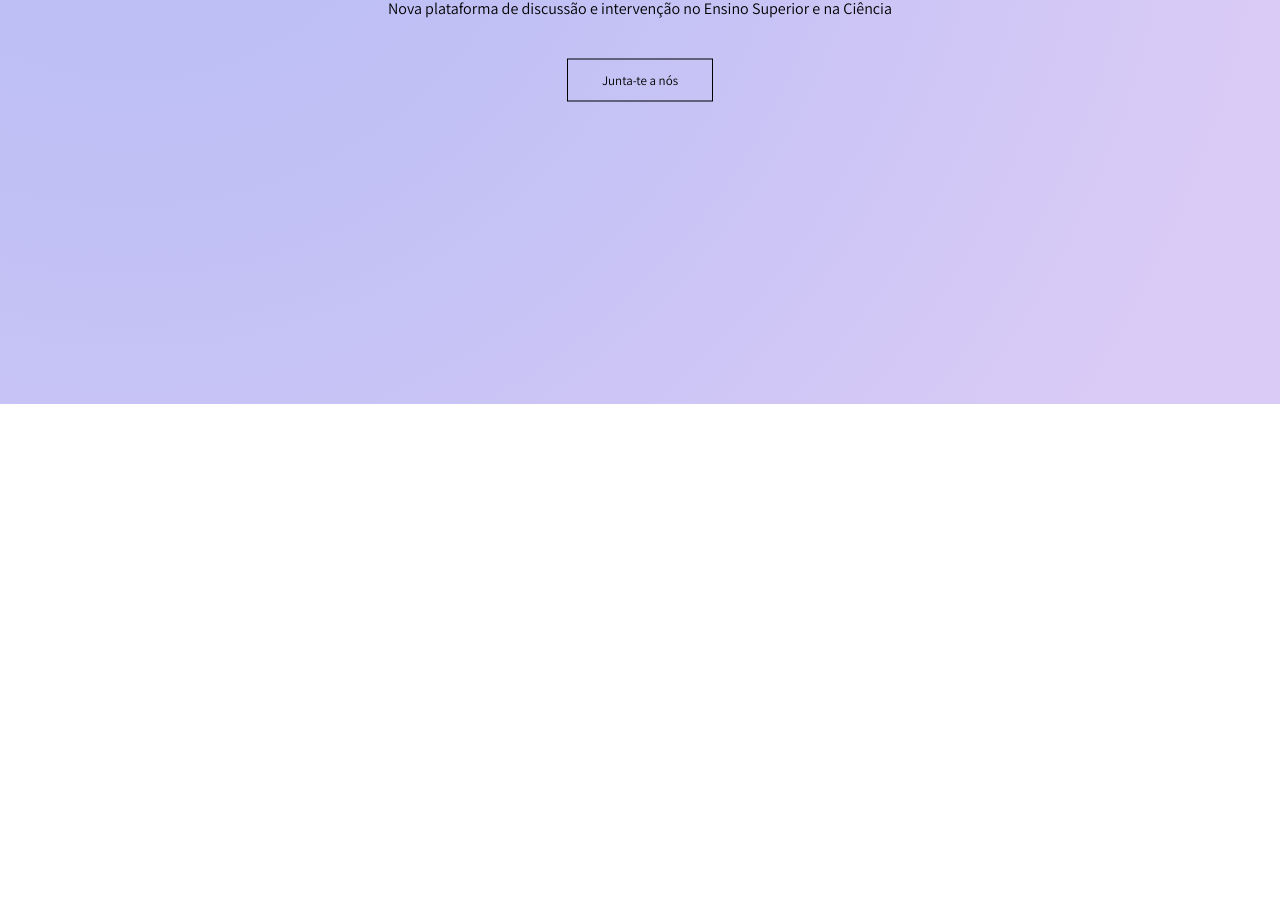
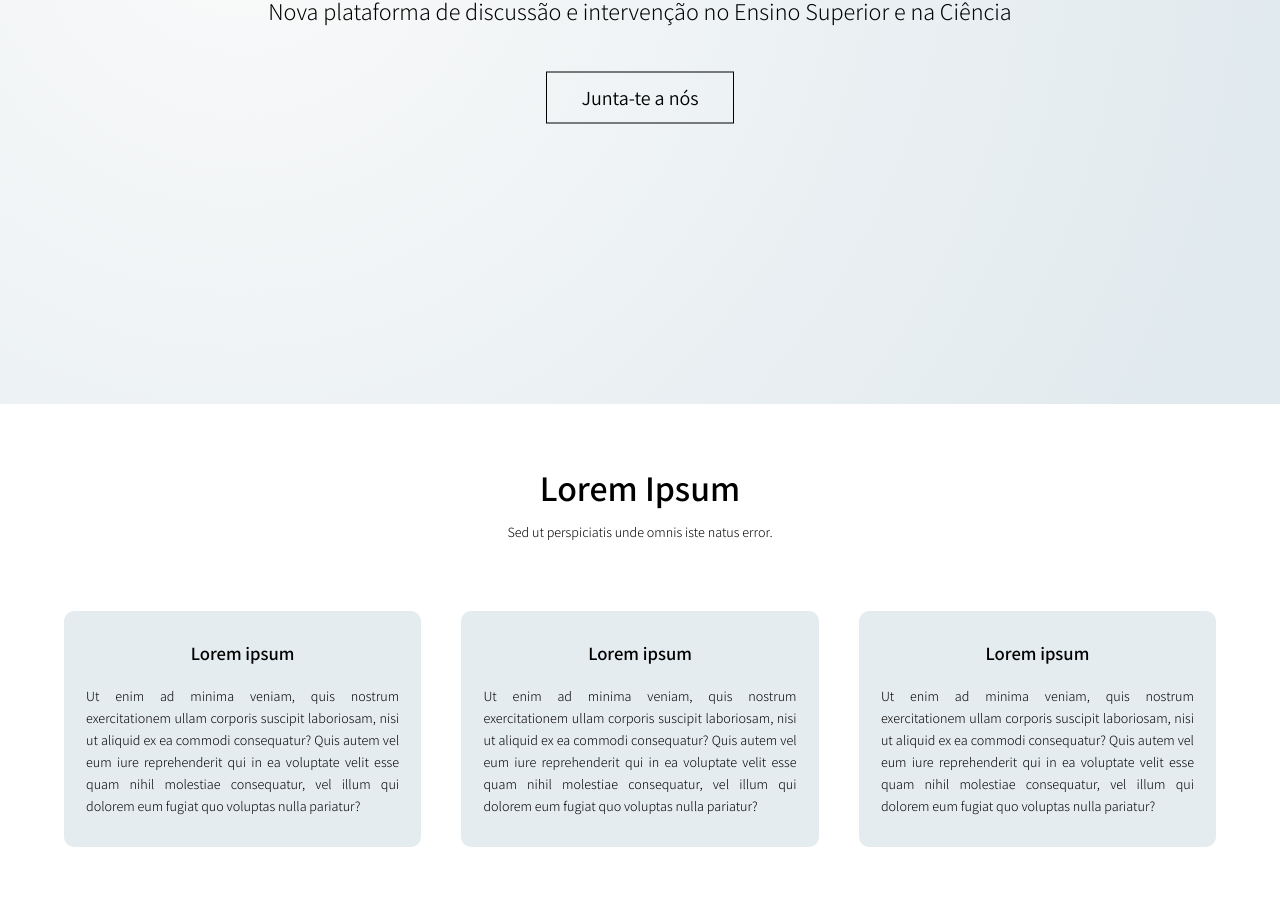
Before and after one commit to sprotasio/univ-comum, a plain HTML site: page index.html in a window 1280 px wide. Shown: the part 396-1300 px from the top of the page. Before the commit the page ends 800 px from the top, so only its background shows below. Drawn offline with nearby package versions, Linux system fonts and the light colour scheme.

Commit message:
added text field

```diff
--- a/index.html
+++ b/index.html
@@ -38,6 +38,39 @@
 
         </div>
     </section>
+    <!-- Text field -->
+
+    <section class="text-field">
+        <h1>Lorem Ipsum</h1>
+        <p>Sed ut perspiciatis unde omnis iste natus error.</p>
+        <div class="row">
+            <div class="text-field-col">
+                <h3>Lorem ipsum</h3>
+                <p>Ut enim ad minima veniam, quis nostrum exercitationem ullam corporis suscipit laboriosam, nisi ut
+                    aliquid ex ea commodi
+                    consequatur? Quis autem vel eum iure reprehenderit qui in ea voluptate velit esse quam nihil
+                    molestiae consequatur, vel
+                    illum qui dolorem eum fugiat quo voluptas nulla pariatur?</p>
+            </div>
+            <div class="text-field-col">
+                <h3>Lorem ipsum</h3>
+                <p>Ut enim ad minima veniam, quis nostrum exercitationem ullam corporis suscipit laboriosam, nisi ut
+                    aliquid ex ea commodi
+                    consequatur? Quis autem vel eum iure reprehenderit qui in ea voluptate velit esse quam nihil
+                    molestiae consequatur, vel
+                    illum qui dolorem eum fugiat quo voluptas nulla pariatur?</p>
+            </div>
+            <div class="text-field-col">
+                <h3>Lorem ipsum</h3>
+                <p>Ut enim ad minima veniam, quis nostrum exercitationem ullam corporis suscipit laboriosam, nisi ut
+                    aliquid ex ea commodi
+                    consequatur? Quis autem vel eum iure reprehenderit qui in ea voluptate velit esse quam nihil
+                    molestiae consequatur, vel
+                    illum qui dolorem eum fugiat quo voluptas nulla pariatur?</p>
+            </div>
+        </div>
+    </section>
+
     <!-- Script -->
     <script src="script.js"></script>
 </body>
--- a/style.css
+++ b/style.css
@@ -17,10 +17,9 @@ body {
   min-height: 100vh;
   width: 100%;
   background: radial-gradient(
-    circle at 10% 20%,
-    rgb(186, 190, 245) 0%,
-    rgb(192, 192, 245) 33.1%,
-    rgb(218, 203, 246) 90%
+    circle at 18.7% 37.8%,
+    rgb(250, 250, 250) 0%,
+    rgb(225, 234, 238) 90%
   );
   background-position: center;
   background-size: cover;
@@ -70,7 +69,7 @@ nav img {
 }
 
 .text-box {
-  width: 90%;
+  width: 100%;
   color: black;
   position: absolute;
   top: 50%;
@@ -80,12 +79,12 @@ nav img {
 }
 
 .text-box h1 {
-  font-size: 62px;
+  font-size: 72px;
 }
 
 .text-box p {
   margin: 10px 0 40px;
-  font-size: 16px;
+  font-size: 24px;
   color: black;
 }
 
@@ -95,14 +94,14 @@ nav img {
   color: black;
   border: 1px solid black;
   padding: 12px 34px;
-  font-size: 13px;
+  font-size: 20px;
   background: transparent;
   position: relative;
   cursor: pointer;
 }
 
 .hero-btn:hover {
-  color: black;
+  color: white;
   border: 1px solid white;
   background: black;
   transition: 1s;
@@ -112,9 +111,60 @@ nav .bi {
   display: none;
 }
 
+/* text field */
+
+.text-field {
+  width: 90%;
+  margin: auto;
+  text-align: center;
+  padding-top: 60px;
+}
+
+h1 {
+  font-size: 36px;
+  font-weight: 600;
+}
+
+p {
+  font-size: 14px;
+  font-weight: 300;
+  line-height: 22px;
+  padding: 10px;
+}
+
+.row {
+  margin-top: 5%;
+  display: flex;
+  justify-content: space-between;
+}
+
+.row p {
+  text-align: justify;
+}
+
+.text-field-col {
+  flex-basis: 31%;
+  background: #e4ecef;
+  border-radius: 10px;
+  margin-bottom: 5%;
+  padding: 20px 12px;
+  box-sizing: border-box;
+  transition: 0.5s;
+}
+
+.text-field-col h3 {
+  text-align: center;
+  font-weight: 600;
+  margin: 10px 0;
+}
+
+.text-field-col:hover {
+  box-shadow: 0 0 20px 0 rgba(0, 0, 0, 0.2);
+}
+
 @media (max-width: 700px) {
   .text-box h1 {
-    font-size: 20px;
+    font-size: 24px;
   }
   .nav-links ul li {
     display: block;
@@ -140,4 +190,8 @@ nav .bi {
   .nav-links ul {
     padding: 30px;
   }
+
+  .row {
+    flex-direction: column;
+  }
 }
```
